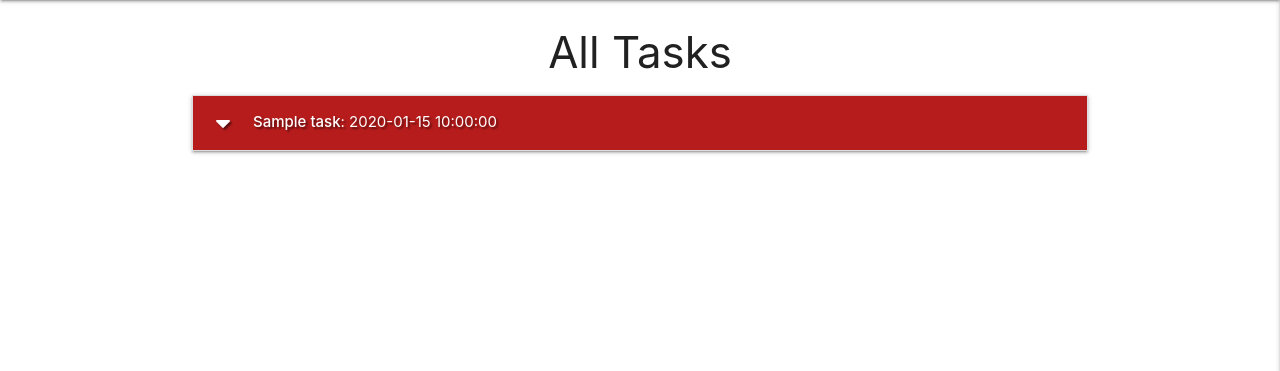
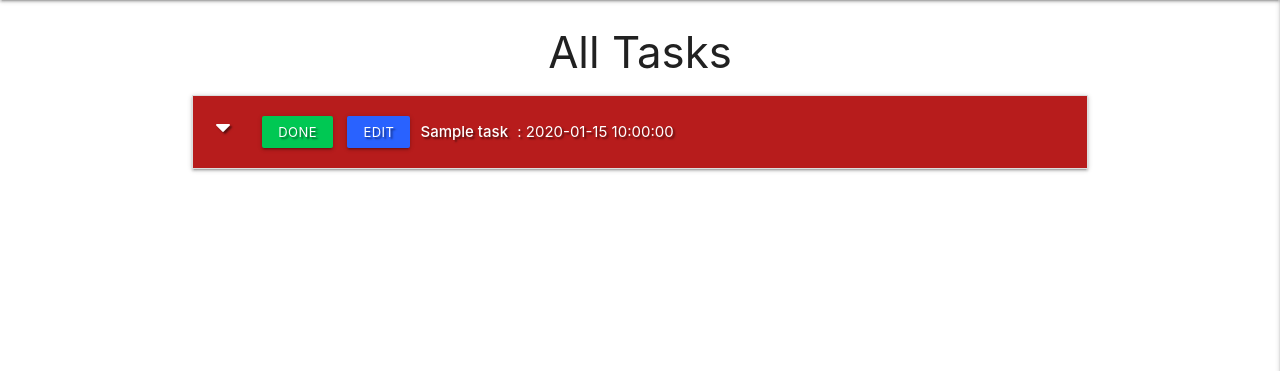
Before and after one commit to CatherineTrevor/flask-task-manager-project, a Flask app: page / in a window 1280 px wide. Shown: the part 64-435 px from the top of the page. Run offline with Flask 2, Linux system fonts and the light colour scheme; a database or web service that is not in the repository returns one stand-in record (values such as "Sample title"); some libraries are stand-ins or nearby versions.

Commit message:
add task edit and done buttons

```diff
--- a/static/css/style.css
+++ b/static/css/style.css
@@ -5,3 +5,12 @@
 .flashes h4 {
     line-height: 2;
 }
+
+.btn-small {
+    margin: 5px;
+}
+
+.collapsible-header .col strong {
+    margin: 5px;
+    line-height: 42px;
+}
--- a/static/js/script.js
+++ b/static/js/script.js
@@ -11,4 +11,31 @@ $(document).ready(function(){
         done: "Select"
       }
     });
+    validateMaterializeSelect();
+    function validateMaterializeSelect() {
+        let classValid = { "border-bottom": "1px solid #4caf50", "box-shadow": "0 1px 0 0 #4caf50" };
+        let classInvalid = { "border-bottom": "1px solid #f44336", "box-shadow": "0 1px 0 0 #f44336" };
+        if ($("select.validate").prop("required")) {
+            $("select.validate").css({ "display": "block", "height": "0", "padding": "0", "width": "0", "position": "absolute" });
+        }
+        $(".select-wrapper input.select-dropdown").on("focusin", function () {
+            $(this).parent(".select-wrapper").on("change", function () {
+                if ($(this).children("ul").children("li.selected:not(.disabled)").on("click", function () { })) {
+                    $(this).children("input").css(classValid);
+                }
+            });
+        }).on("click", function () {
+            if ($(this).parent(".select-wrapper").children("ul").children("li.selected:not(.disabled)").css("background-color") === "rgba(0, 0, 0, 0.03)") {
+                $(this).parent(".select-wrapper").children("input").css(classValid);
+            } else {
+                $(".select-wrapper input.select-dropdown").on("focusout", function () {
+                    if ($(this).parent(".select-wrapper").children("select").prop("required")) {
+                        if ($(this).css("border-bottom") != "1px solid rgb(76, 175, 80)") {
+                            $(this).parent(".select-wrapper").children("input").css(classInvalid);
+                        }
+                    }
+                });
+            }
+        });
+    }
   });
--- a/templates/tasks.html
+++ b/templates/tasks.html
@@ -5,8 +5,14 @@
         {% for task in tasks %}
         <li>
             <div class="collapsible-header white-text red darken-4 text-shadow">
-                <i class="fas fa-caret-down"></i>
-                <strong>{{ task.task_name }}</strong> : {{ task.due_date }}
+                <div class="col s3">
+                    <i class="fas fa-caret-down"></i>
+                    <a href="" class="btn-small green accent-4">Done</a>
+                    <a href="" class="btn-small blue accent-4">Edit</a>
+                </div>
+                <div class="col s9">
+                    <strong>{{ task.task_name }}</strong> : {{ task.due_date }}
+                </div>
                 {% if task.is_urgent == "on" %}
                     <i class="fas fa-exclamation-circle text-lighten-2 tooltipped"
                     data-position="right" data-tooltip="URGENT!"></i>
```
